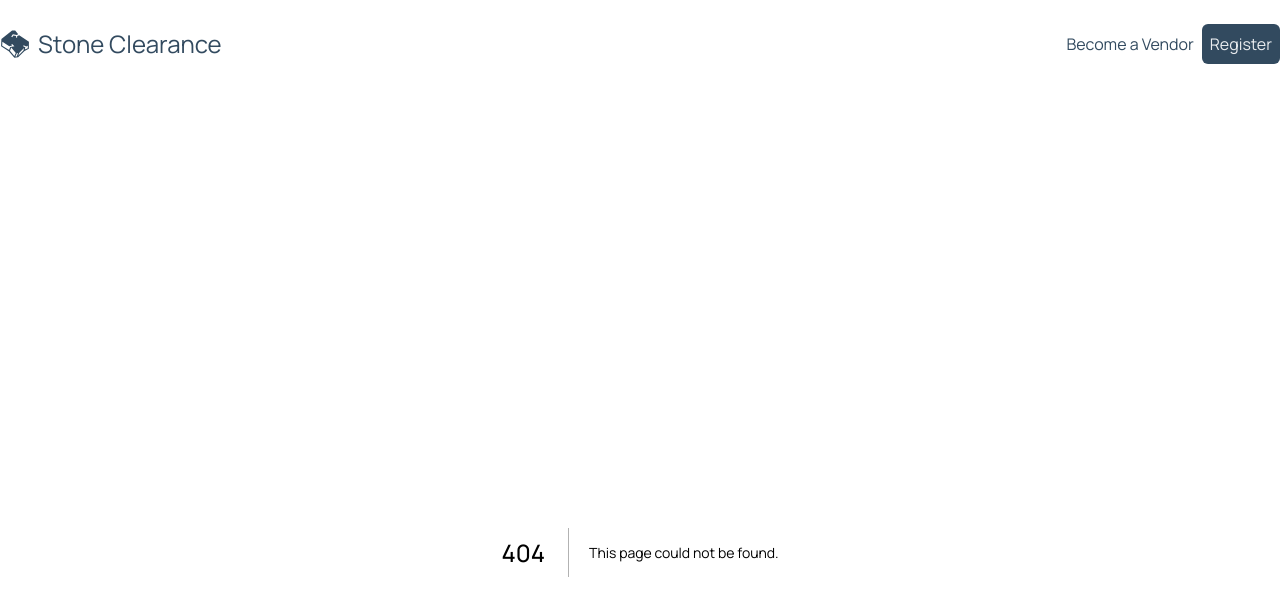
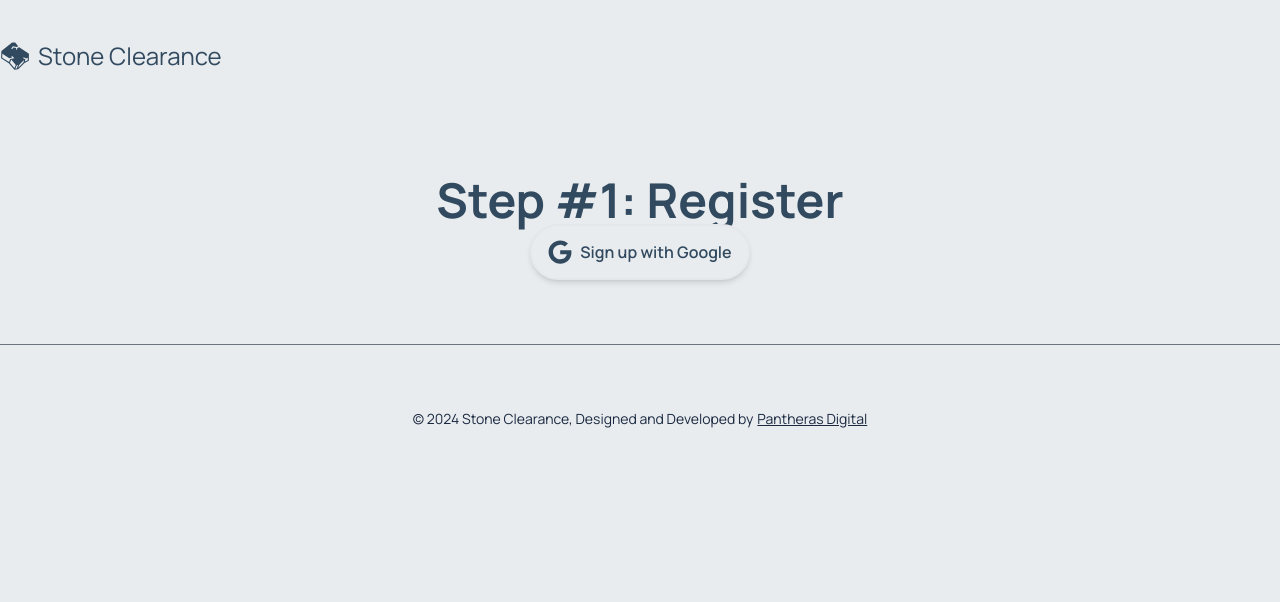
Before and after one commit to shayanabedi98/stoneclearance, a Next.js app: page /sign-in in a window 1280 px wide. Before the commit this address had no page. Shown: the top 602 px of the page. Built offline with nearby package versions, Linux system fonts and the light colour scheme.

Commit message:
added some next auth functionality. updated inventory component click events

```diff
--- a/app/api/auth/[...nextauth]/route.ts
+++ b/app/api/auth/[...nextauth]/route.ts
@@ -0,0 +1,18 @@
+import NextAuth, { AuthOptions } from "next-auth";
+import GoogleProvider from "next-auth/providers/google";
+
+const authOptions: AuthOptions = {
+  providers: [
+    GoogleProvider({
+      clientId: process.env.GOOGLE_CLIENT_ID as string,
+      clientSecret: process.env.GOOGLE_CLIENT_SECRET as string,
+    }),
+  ],
+  pages: {
+    signIn: "/sign-in",
+  },
+  secret: process.env.NEXTAUTH_SECRET,
+};
+
+const handler = NextAuth(authOptions);
+export { handler as GET, handler as POST };
--- a/app/globals.css
+++ b/app/globals.css
@@ -11,7 +11,7 @@
   font-family: "Manrope", sans-serif;
 }
 body {
-  @apply bg-bg text-primary;
+  @apply min-h-screen bg-bg text-primary;
 }
 
 .container-margin {
@@ -19,7 +19,7 @@ body {
 }
 
 .btn {
-  @apply rounded-md bg-secondary p-2 text-bg;
+  @apply flex min-w-20 items-center justify-center rounded-md bg-secondary p-2 font-semibold text-bg;
 }
 
 h1 {
--- a/app/layout.tsx
+++ b/app/layout.tsx
@@ -2,6 +2,7 @@ import type { Metadata } from "next";
 import { Inter } from "next/font/google";
 import "./globals.css";
 import Navbar from "@/components/Navbar";
+import Footer from "@/components/Footer";
 
 const inter = Inter({ subsets: ["latin"] });
 
@@ -21,6 +22,7 @@ export default function RootLayout({
         <div className="mx-auto min-h-screen max-w-screen-2xl">
           <Navbar />
           {children}
+          <Footer />
         </div>
       </body>
     </html>
--- /dev/null
+++ b/app/sign-in/page.tsx
@@ -0,0 +1,10 @@
+import SignInButtons from "@/components/sign-in/SignInButtons";
+
+export default function SignIn() {
+  return (
+    <div className="flex flex-col items-center justify-center w-full text-secondary">
+        <h1>Step #1: Register</h1>
+      <SignInButtons />
+    </div>
+  );
+}
--- /dev/null
+++ b/components/Footer.tsx
@@ -0,0 +1,17 @@
+"use client";
+
+import Link from "next/link";
+
+export default function Footer() {
+  return (
+    <footer className="container-margin flex flex-col items-center py-16 border-t border-neutral text-sm">
+      <div className="flex gap-1">
+        &copy; {new Date().getFullYear()}{" "}
+        Stone Clearance, Designed and Developed by
+        <Link className="underline" target="_blank" href={"https://pantheras.ca"}>
+          Pantheras Digital
+        </Link>
+      </div>
+    </footer>
+  );
+}
--- a/components/Navbar.tsx
+++ b/components/Navbar.tsx
@@ -1,17 +1,24 @@
+"use client";
 import Link from "next/link";
 import { GiStoneTablet } from "react-icons/gi";
+import { usePathname } from "next/navigation";
 
 export default function Navbar() {
+  const path = usePathname();
   return (
-    <header className="mb-16 flex justify-between py-6 text-secondary">
+    <header className="mb-16 min-h-28 flex justify-between py-6 text-secondary">
       <Link href={"/"} className="flex items-center gap-2">
         <GiStoneTablet className="text-3xl text-secondary" />
         <span className="text-2xl">Stone Clearance</span>
       </Link>
-      <div className="flex items-center gap-2">
-        <span>Become a Vendor</span>
-        <button className="btn">Register</button>
-      </div>
+      {path !== "/sign-in" && (
+        <div className="flex items-center gap-2">
+          <span>Become a Vendor</span>
+          <Link className="btn" href={"/sign-in"}>
+            Join
+          </Link>
+        </div>
+      )}
     </header>
   );
 }
--- a/components/home/Inventory.tsx
+++ b/components/home/Inventory.tsx
@@ -3,10 +3,12 @@
 import { inventoryList } from "@/data";
 import Image from "next/image";
 import { useState } from "react";
+import { IoMdClose } from "react-icons/io";
 
 export default function Inventory() {
   const [clickedStone, setClickedStone] = useState(false);
   const [clickedStoneIndex, setClickedStoneIndex] = useState(0);
+
   return (
     <div className="container-margin">
       <div></div>
@@ -14,60 +16,81 @@ export default function Inventory() {
         {inventoryList.map((stone, index) => (
           <div
             onClick={() => {
-              setClickedStone(
-                index == clickedStoneIndex ? !clickedStone : true,
-              );
+              setClickedStone(true);
               setClickedStoneIndex(index);
             }}
             className="relative flex h-80 w-full cursor-pointer rounded-md transition lg:hover:scale-[1.02]"
             key={index}
           >
             <Image
-              className="absolute h-full w-full rounded-md object-cover"
+              className="h-full w-full rounded-md object-cover"
               src={stone.imgUrl}
               alt={stone.description}
               width={500}
               height={450}
             />
-            {clickedStone && clickedStoneIndex == index && (
-              <div className="relative z-10 grid items-center h-full w-full grid-rows-2 rounded-md bg-primary bg-opacity-75 p-2 text-bg">
-                <div>
+            <p className="absolute bottom-0 left-0 justify-center rounded-bl-md bg-primary px-2 py-1 font-bold text-bg">
+              {stone.name}
+            </p>
+            <p className="absolute bottom-0 right-0 justify-center rounded-br-md bg-primary px-2 py-1 font-bold text-bg">
+              {stone.contact.city}
+            </p>
+          </div>
+        ))}{" "}
+        {clickedStone && (
+          <div className="fixed bottom-0 left-0 right-0 top-0 z-10 flex items-center justify-center bg-black bg-opacity-40 text-bg">
+            <div className="relative flex h-[500px] w-[400px] flex-col items-center justify-between rounded-md bg-bg p-2 text-primary">
+              <IoMdClose
+                onClick={() => setClickedStone(false)}
+                className="absolute right-1 top-1 cursor-pointer rounded-full bg-primary p-1 text-3xl text-bg"
+              />
+              <Image
+                className="h-64 w-full self-start border-2 border-primary object-cover"
+                src={inventoryList[clickedStoneIndex].imgUrl}
+                alt=""
+                width={500}
+                height={500}
+              />
+              <div className="self-start">
                 <p>
                   <span className="inventory-title-span">Name:</span>{" "}
-                    {stone.name}
+                  {inventoryList[clickedStoneIndex].name}
                 </p>
                 <p>
                   <span className="inventory-title-span">Type:</span>{" "}
-                    {stone.type}
+                  {inventoryList[clickedStoneIndex].type}
                 </p>
                 <p>
                   <span className="inventory-title-span">Dimensions:</span>{" "}
-                    {stone.width}in x {stone.height}in x {stone.thickness}in
+                  {inventoryList[clickedStoneIndex].width}in x{" "}
+                  {inventoryList[clickedStoneIndex].height}in x{" "}
+                  {inventoryList[clickedStoneIndex].thickness}in
                 </p>
                 <div className="flex gap-1">
                   <span className="inventory-title-span">Price:</span>
                   <p className="flex gap-1">
-                      {stone.price.map((i, spanIndex) => (
+                    {inventoryList[clickedStoneIndex].price.map(
+                      (i, spanIndex) => (
                         <span
-                          className={`${stone.price.length > 0 ? spanIndex !== stone.price.length - 1 && "text-zinc-400 line-through" : ""}`}
+                          className={`${inventoryList[clickedStoneIndex].price.length > 0 ? spanIndex !== inventoryList[clickedStoneIndex].price.length - 1 && "text-neutral line-through" : ""}`}
                           key={spanIndex}
                         >
                           ${i}
                         </span>
-                      ))}
+                      ),
+                    )}
                   </p>
-                  </div>
                 </div>
                 <ul className="">
                   <span className="inventory-title-span">Contact Info</span>
-                  <li>{stone.contact.name}</li>
-                  <li>{stone.contact.tel}</li>
-                  <li>{stone.contact.city}</li>
+                  <li>{inventoryList[clickedStoneIndex].contact.name}</li>
+                  <li>{inventoryList[clickedStoneIndex].contact.tel}</li>
+                  <li>{inventoryList[clickedStoneIndex].contact.city}</li>
                 </ul>
               </div>
+            </div>
+          </div>
         )}
-          </div>
-        ))}
       </div>
     </div>
   );
--- /dev/null
+++ b/components/sign-in/SignInButtons.tsx
@@ -0,0 +1,15 @@
+"use client";
+
+import { FaGoogle } from "react-icons/fa6";
+import { signIn } from "next-auth/react";
+
+export default function SignInButtons() {
+  return (
+    <button
+      onClick={() => signIn("google")}
+      className="flex h-14 items-center font-semibold bg-bg gap-2 rounded-full border-2 px-4 shadow-md"
+    >
+      <FaGoogle className="text-2xl" /> Sign up with Google
+    </button>
+  );
+}
```
Lines whose indentation alone changed are shown as unchanged.
